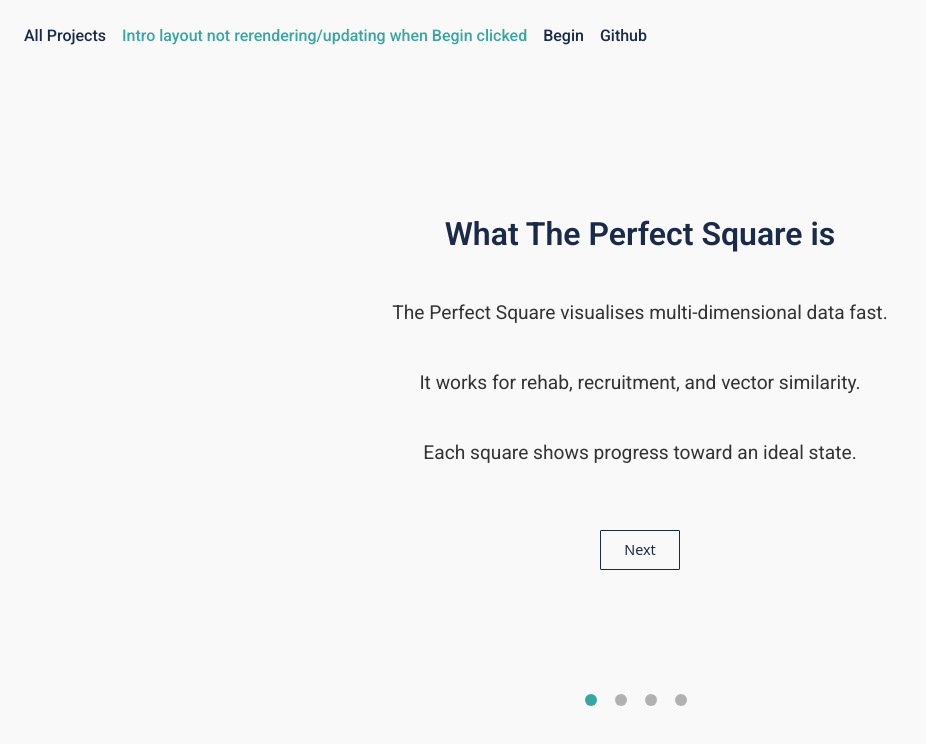
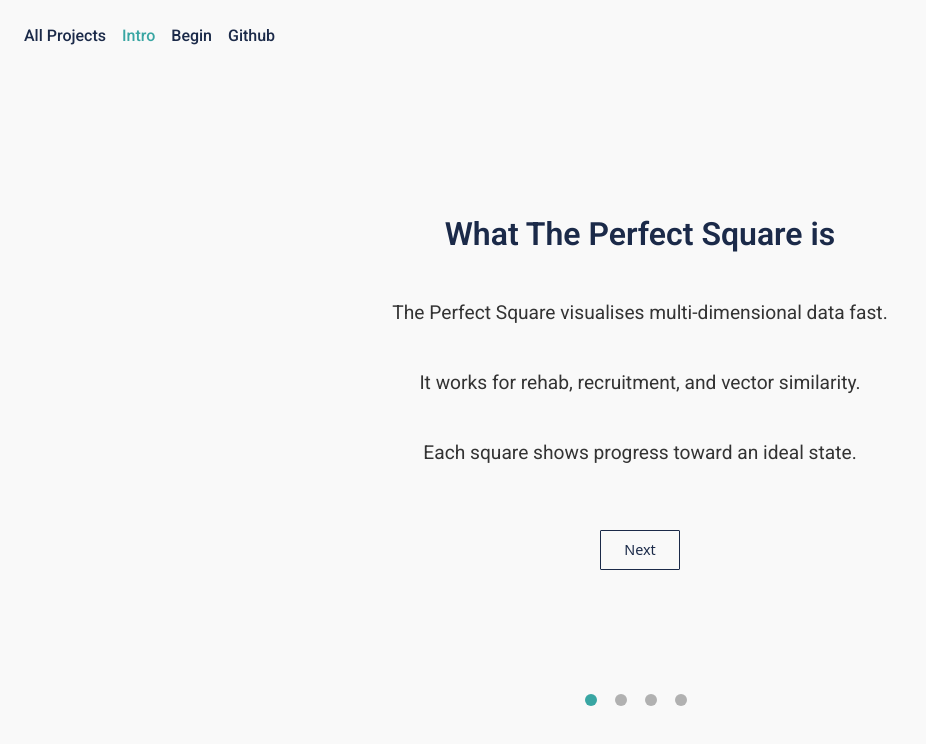
Before and after one commit to peter-meehan-domokos/tebostudio, a Next.js app: page /tebostudio/projects/perfectsquare in a window 1280 px wide. Shown: the top 744 px of the page, without its empty margins (0-926 px from the left). Built offline with nearby package versions, Linux system fonts and the light colour scheme.

Commit message:
fixed file corruption of project intro, nav and strategysim

```diff
--- a/app/components/learning-tebos/strategysim/page.tsx
+++ b/app/components/learning-tebos/strategysim/page.tsx
@@ -2,14 +2,15 @@
 import dynamic from 'next/dynamic';
 import { useEffect, useState } from 'react';
 import { PROJECT_CONFIG } from "@/app/projects/[slug]/project-config";
+import { useProject } from "@/app/projects/[slug]/ProjectContext";
 
 // Dynamically import components that use context
-//const Game = dynamic(() => import("./components/Game"), { ssr: false });
+const Game = dynamic(() => import("./components/Game"), { ssr: false });
 const ProjectIntro = dynamic(() => import("../../ProjectIntro"), { ssr: false });
 
 export default function StrategySim() {
   const [isClient, setIsClient] = useState(false);
-  const [showIntro, setShowIntro] = useState(true);
+  const { showIntro, setShowIntro } = useProject();
 
   useEffect(() => {
     setIsClient(true);
@@ -33,4 +34,5 @@ export default function StrategySim() {
     );
   }
 
+  return <Game />;
 }
--- a/app/projects/[slug]/layout.tsx
+++ b/app/projects/[slug]/layout.tsx
@@ -20,7 +20,7 @@ function ProjectNav() {
           showIntro ? 'text-[#39A6A3]' : 'text-[#1B2A49] hover:text-[#39A6A3]'
         }`}
       >
-        Intro layout not rerendering/updating when Begin clicked
+        Intro
       </button>
       {showIntro && (
         <button
--- a/app/projects/[slug]/page.tsx
+++ b/app/projects/[slug]/page.tsx
@@ -1,7 +1,6 @@
 import StrategySim from "../../components/learning-tebos/strategysim/page";
 import PerfectSquare from "../../components/visualisations/perfect-square";
 import TheRace from "../../components/visualisations/the-race";
-import { ProjectProvider } from "./ProjectContext";
 
 export async function generateStaticParams() {
   return [
@@ -38,9 +37,5 @@ export default async function ProjectPage({ params }: { params: Promise<{ slug:
     }
   };
 
-  return (
-    <ProjectProvider>
-      {renderProject()}
-    </ProjectProvider>
-  );
+  return renderProject();
 }
```
